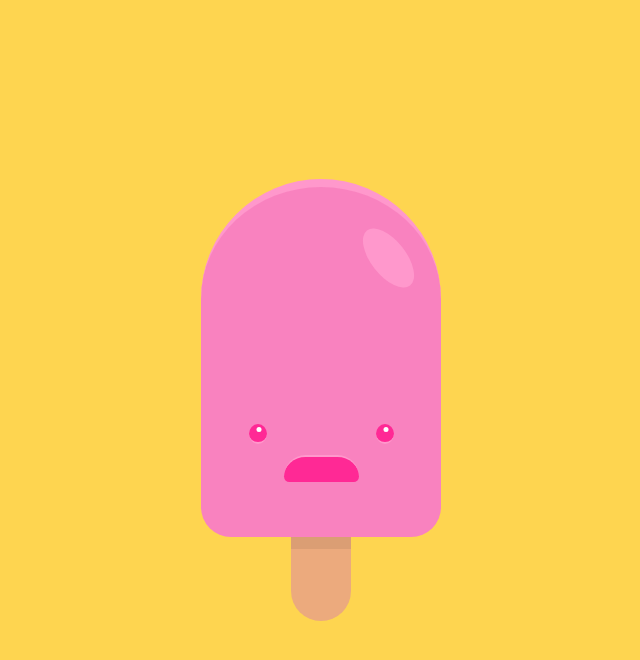
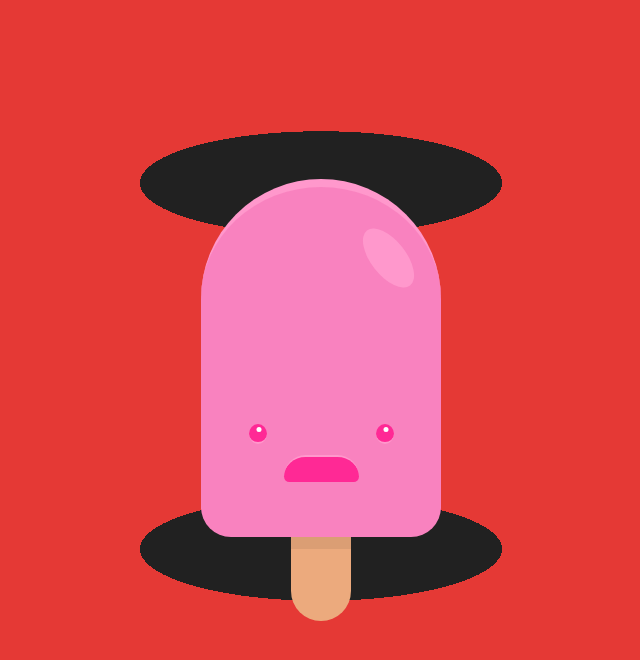
Before and after one commit to losali/css-fun, a plain HTML site: page index.html in a window 1280 px wide. Shown: the whole page, without its empty margins (319-959 px from the left). Drawn offline with Linux system fonts and the light colour scheme.

Commit message:
Add to suffering

```diff
--- a/style.css
+++ b/style.css
@@ -1,5 +1,10 @@
   body {
-    background: #FED550;
+    /* //background: #FED550; */
+    background-image: radial-gradient(#212121 20%, #e53935 20%);
+    background-position: 0 0;
+    height: 350px;
+    width: 100%;
+
   }
 
   .container {
```
